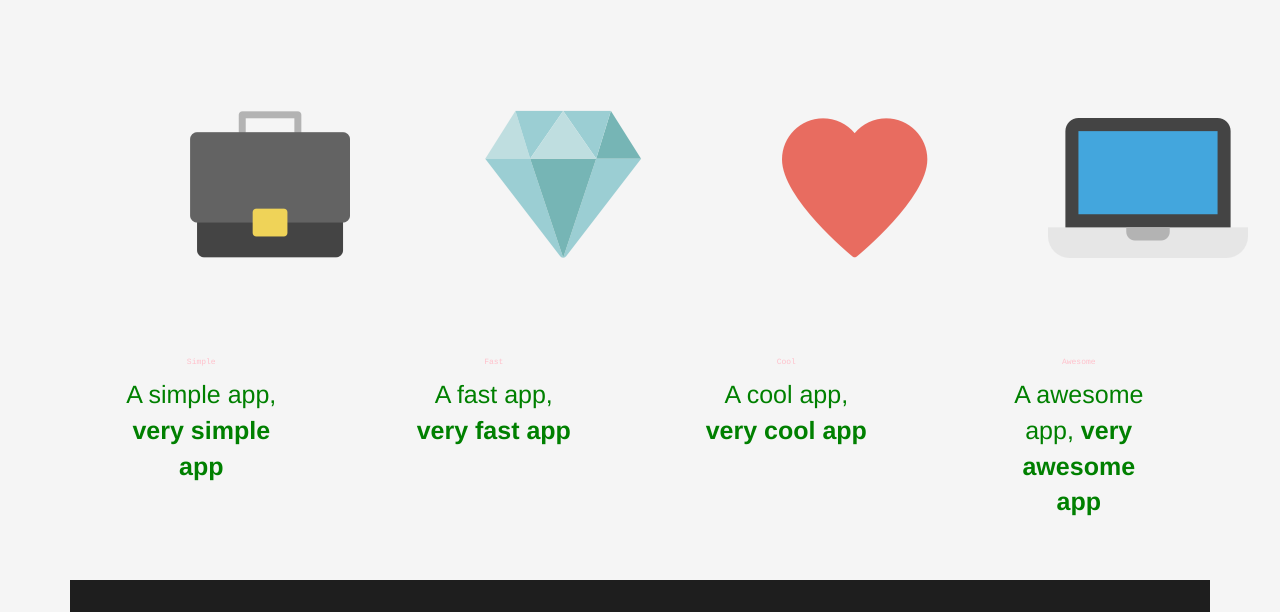
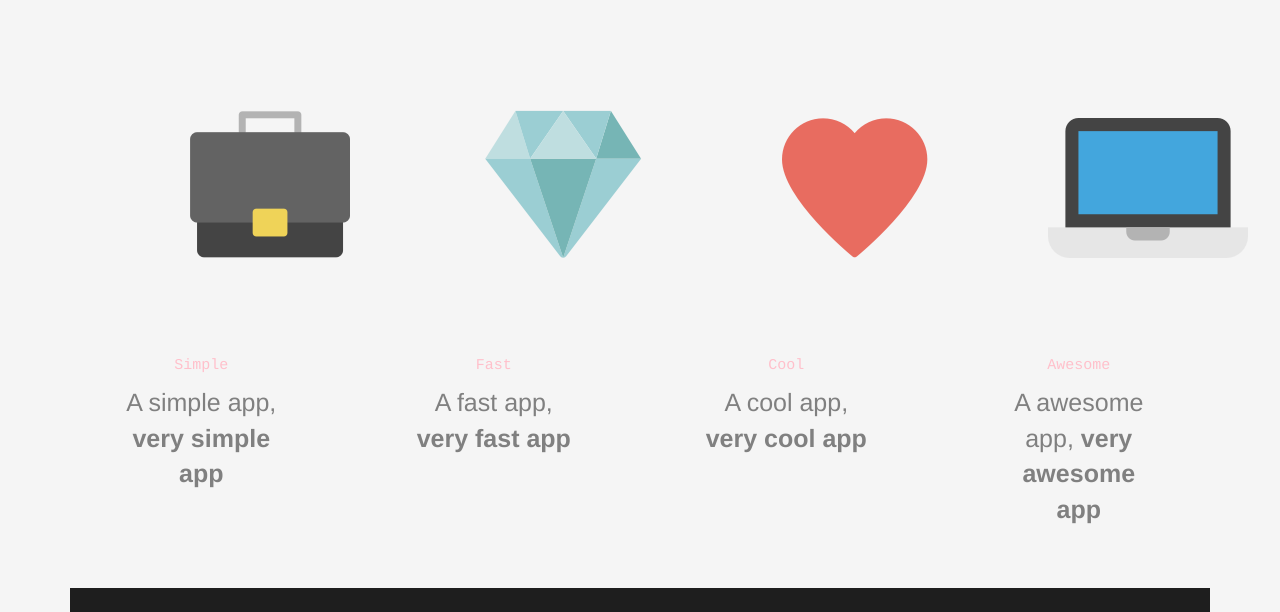
Before and after one commit to Melaniectl/landing-page, a plain HTML site: page index.html in a window 1280 px wide. Shown: the part 188-800 px from the top of the page. Drawn offline with nearby package versions, Linux system fonts and the light colour scheme.

Commit message:
change body color and h2 font size

```diff
--- a/style.css
+++ b/style.css
@@ -1,6 +1,6 @@
 body{
 	background:rgb(245,245,245);
-	color: green;
+	color: grey;
 	font-size: 25px;
 	font-family:Helvetica;
 	margin: 0
@@ -35,7 +35,7 @@ h1{
 h2 {font-family: Courier;
 	color: pink;
 	font-weight: lighter;
-	font-size: 8px;
+	font-size: 15px;
 }
 a {
 	color: yellow;
```
